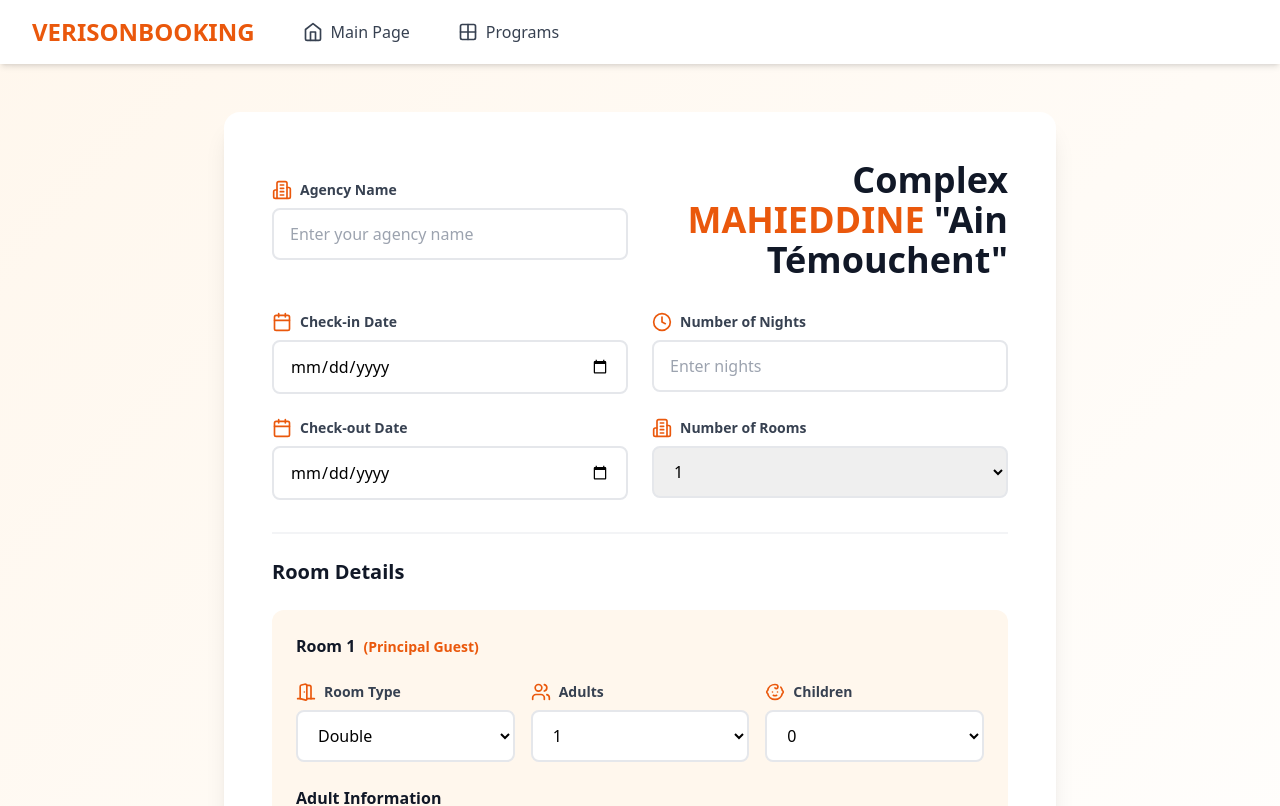
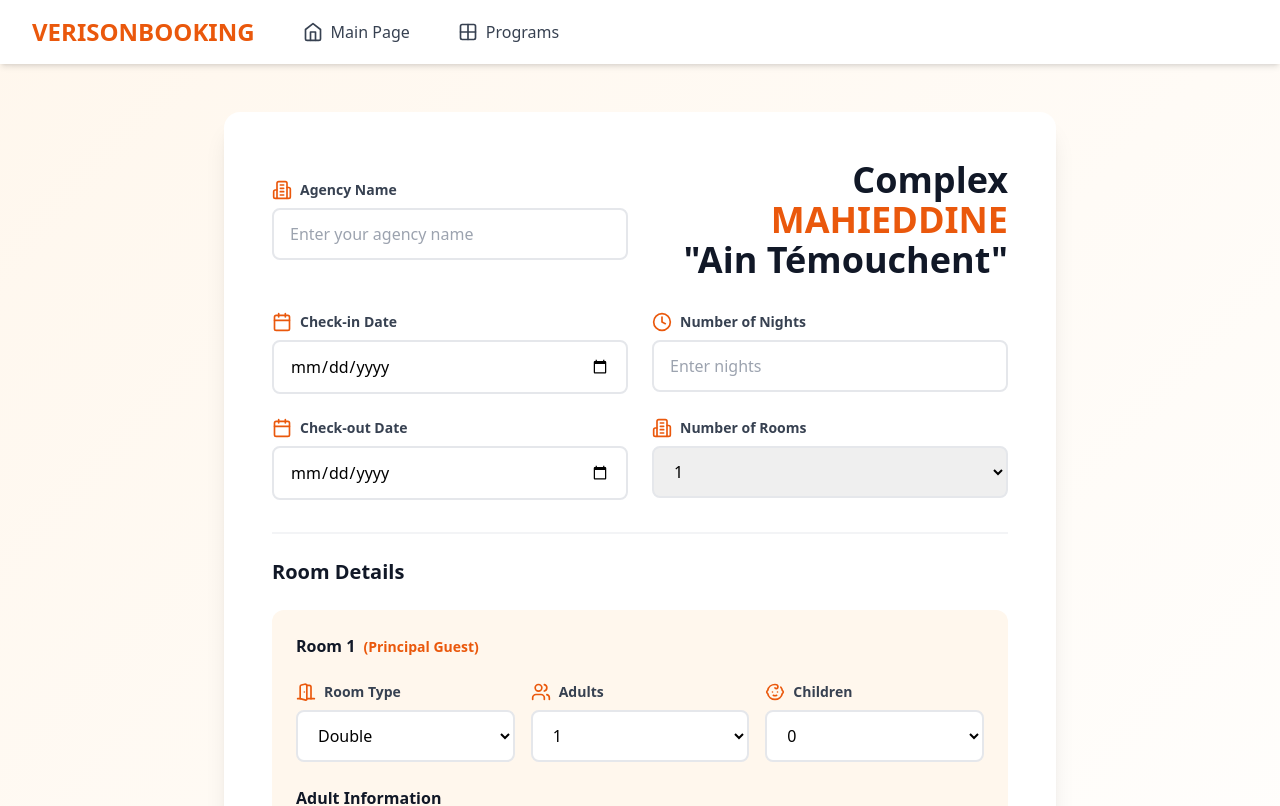
Before and after one commit to VERISON-TRAVEL/RESERVATION-MAHIEDDINE-CARTE, a React (Vite) app: page / in a window 1280 px wide. Shown: the top 806 px of the page. Built offline with nearby package versions, Linux system fonts and the light colour scheme.

Commit message:
Update App.tsx

```diff
--- a/src/App.tsx
+++ b/src/App.tsx
@@ -273,7 +273,7 @@ function App() {
                   />
                 </div>
                 <h1 className="text-4xl font-bold text-gray-900 text-center md:text-right flex-1">
-                  Complex <span className="text-orange-600">MAHIEDDINE</span> "Ain Témouchent"
+                  Complex <span className="text-orange-600">MAHIEDDINE</span> <p>"Ain Témouchent"</p>
                 </h1>
               </div>
             </div>
```
